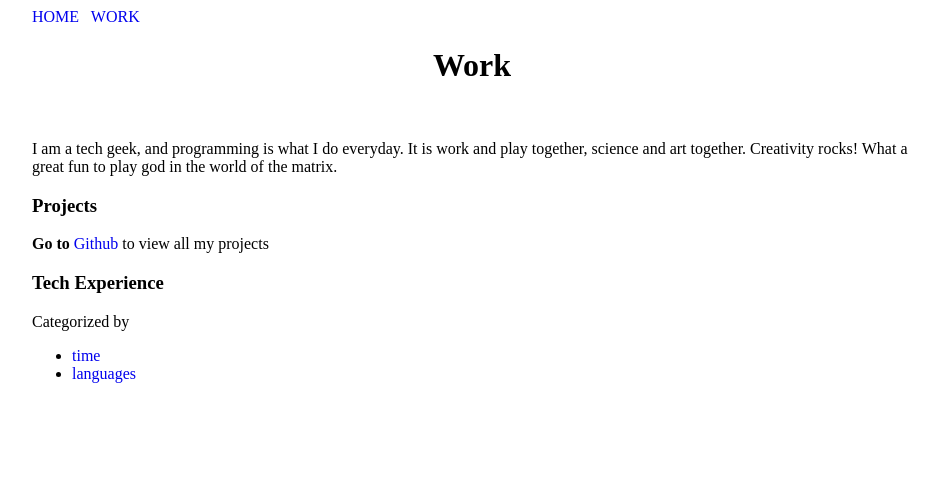
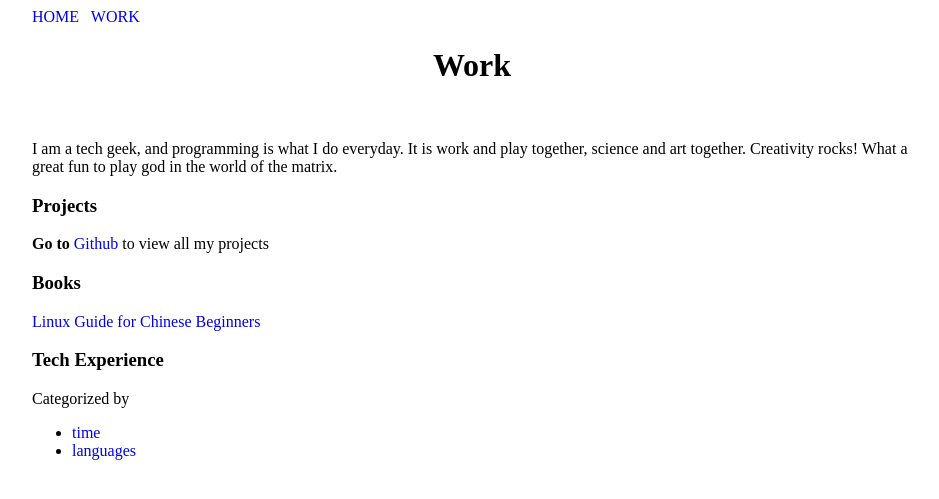
Before and after one commit to happypeter/happypeter.github.com, a Jekyll site: the page built from work/index.markdown, in a window 1280 px wide. Shown: the top 499 px of the page, without its empty margins (168-1107 px from the left). Built offline with Jekyll 4.4.1, drawn with Linux system fonts in a browser that asks for light colours; Markdown is read by kramdown in place of the engine named in the settings; comment, search, counter and statistics services are not loaded.

Commit message:
add link to my book

```diff
--- a/work/index.markdown
+++ b/work/index.markdown
@@ -11,6 +11,9 @@ god in the world of the matrix.
 
 __Go to__ [Github][github-peter] to view all my projects
 
+### Books
+
+[Linux Guide for Chinese Beginners][lgcb]
 ### Tech Experience
 
 Categorized by
```
Also changed, not shown: other parts of work/index.markdown (+1 -0 lines).
